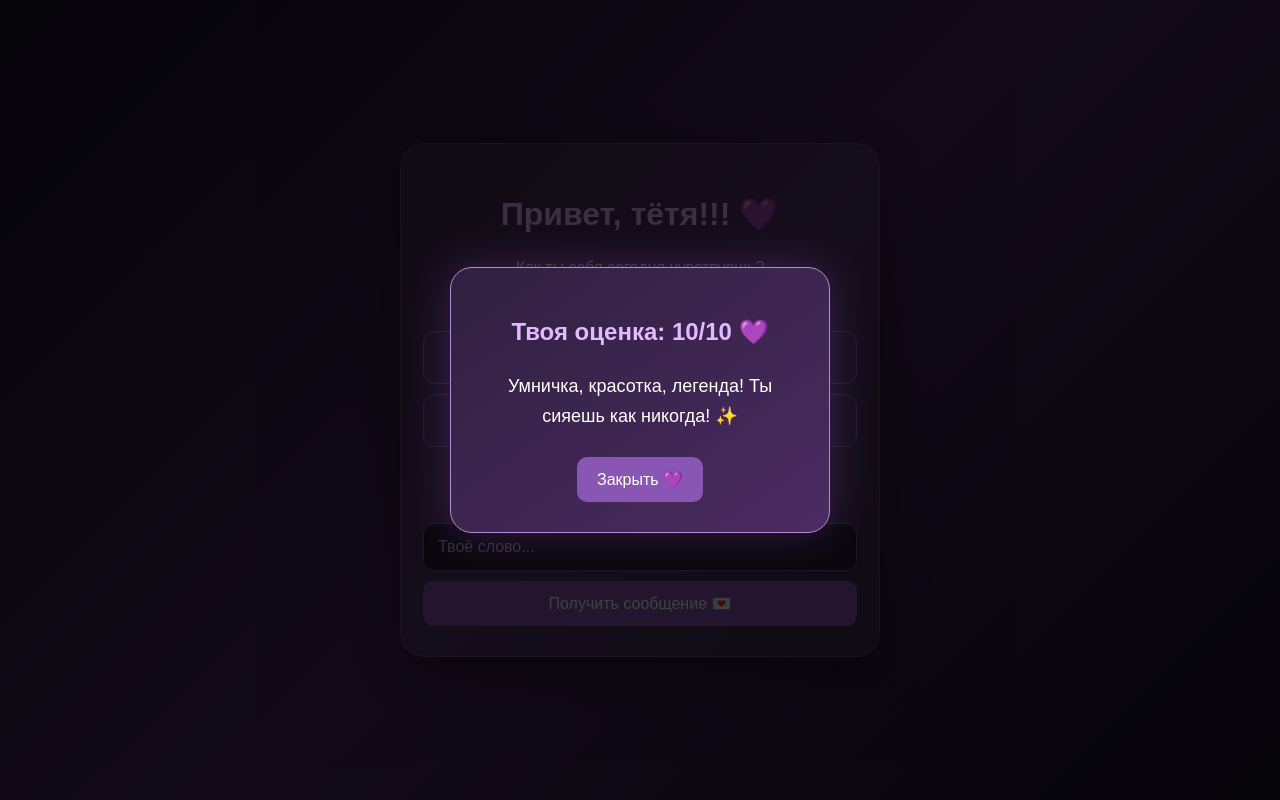
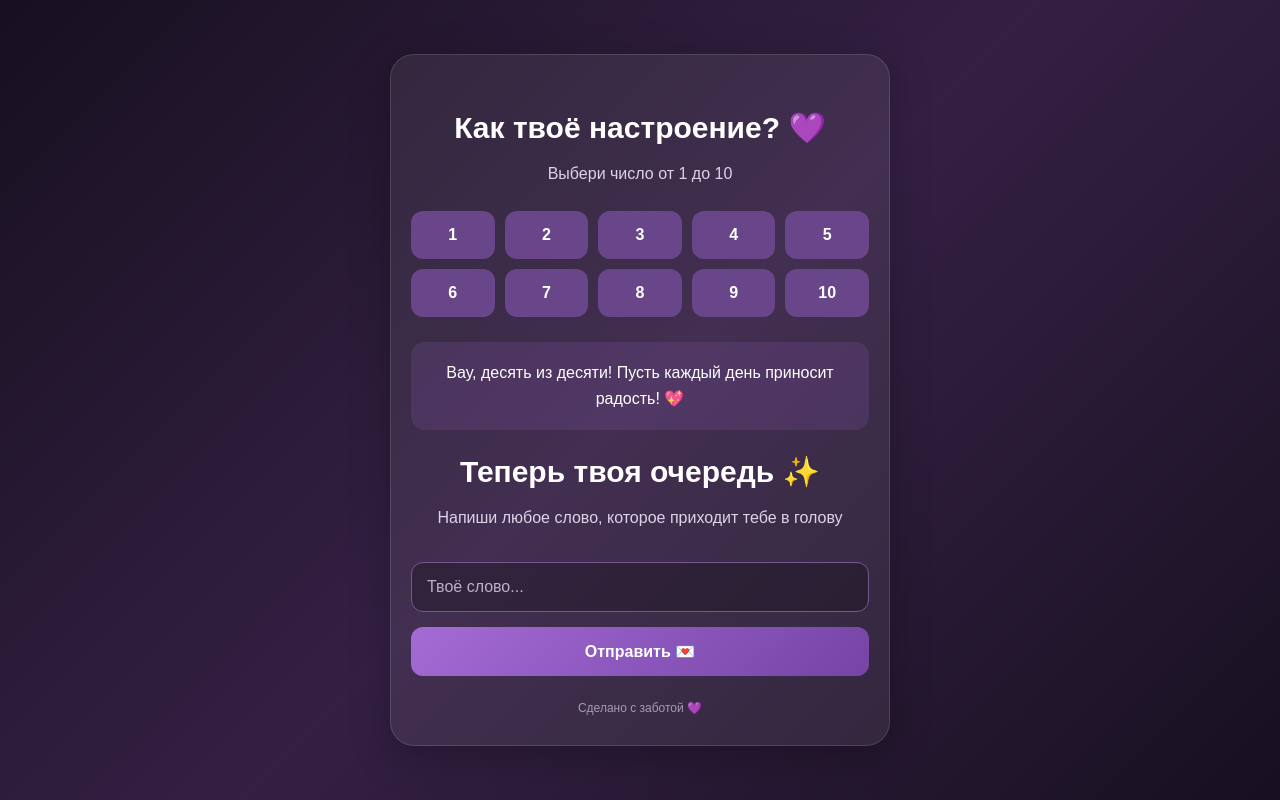
Before and after one commit to asdwrld/bellochkalubimi, a plain HTML site: page index.html in a window 1280 px wide. Both pictures are taken after a click on the button "10". Drawn offline with Linux system fonts and the light colour scheme.

Commit message:
index.html

```diff
--- a/index.html
+++ b/index.html
@@ -3,7 +3,7 @@
 <head>
     <meta charset="UTF-8">
     <meta name="viewport" content="width=device-width, initial-scale=1.0">
-<title>Для самой лучшей 💜</title>
+    <title>Твоё настроение</title>
 
     <style>
         * {
@@ -19,292 +19,238 @@ body {
             padding: 20px;
             font-family: Arial, sans-serif;
             color: white;
-    background: linear-gradient(135deg, #171326, #45245e, #171326);
+            text-align: center;
+            background: linear-gradient(135deg, #171020, #352044, #171020);
         }
 
-.card {
+        .container {
             width: 100%;
-    max-width: 480px;
-    padding: 30px 22px;
-    text-align: center;
-    background: rgba(255,255,255,0.08);
-    border: 1px solid rgba(255,255,255,0.15);
+            max-width: 500px;
+            padding: 30px 20px;
+            background: rgba(255, 255, 255, 0.07);
+            border: 1px solid rgba(255, 255, 255, 0.12);
             border-radius: 24px;
-    box-shadow: 0 15px 50px #0005;
+            box-shadow: 0 10px 40px rgba(0, 0, 0, 0.25);
         }
 
         h1 {
-    color: #e2baff;
+            font-size: 30px;
+            margin-bottom: 12px;
         }
 
         p {
+            color: #ddd3e8;
             line-height: 1.6;
-    color: #e4d9f1;
         }
 
-.numbers {
+        .ratings {
             display: grid;
             grid-template-columns: repeat(5, 1fr);
             gap: 10px;
             margin: 25px 0;
         }
 
-.numbers button {
-    padding: 15px 5px;
-    color: white;
-    font-size: 18px;
+        button {
+            border: none;
+            cursor: pointer;
+            font-size: 16px;
             font-weight: bold;
-    background: #50356d;
-    border: 1px solid #956bbb;
-    border-radius: 12px;
-    cursor: pointer;
             transition: 0.2s;
         }
 
-.numbers button:hover {
-    background: #9862c0;
-    transform: translateY(-3px);
+        .rating-button {
+            padding: 15px 5px;
+            border-radius: 12px;
+            color: white;
+            background: #69458a;
+        }
+
+        button:hover {
+            transform: scale(1.05);
+            filter: brightness(1.15);
+        }
+
+        .main-button {
+            width: 100%;
+            padding: 15px;
+            margin-top: 15px;
+            border-radius: 12px;
+            color: white;
+            background: linear-gradient(135deg, #a46bd4, #7544a5);
         }
 
         input {
             width: 100%;
-    padding: 14px;
-    margin: 10px 0;
+            padding: 15px;
+            margin-top: 15px;
+            border: 1px solid #76578f;
+            border-radius: 12px;
+            outline: none;
             color: white;
-    background: #241a33;
-    border: 1px solid #79569b;
-    border-radius: 10px;
+            background: rgba(0, 0, 0, 0.25);
             font-size: 16px;
         }
 
         input::placeholder {
-    color: #c3b3d3;
+            color: #bdb0c9;
         }
 
-.send, .close {
-    padding: 13px 20px;
-    color: white;
-    background: #8956b3;
-    border: none;
-    border-radius: 10px;
-    cursor: pointer;
-    font-size: 16px;
-}
-
-.send {
-    width: 100%;
-}
-
-.send:hover, .close:hover {
-    background: #a16bce;
-}
-
-.modal {
+        .hidden {
             display: none;
-    position: fixed;
-    inset: 0;
-    z-index: 10;
-    justify-content: center;
-    align-items: center;
-    padding: 20px;
-    background: rgba(0,0,0,0.75);
-}
-
-.modal-content {
-    width: 100%;
-    max-width: 380px;
-    padding: 30px 24px;
-    text-align: center;
-    background: linear-gradient(145deg, #30203f, #4b2b62);
-    border: 1px solid #b68bd8;
-    border-radius: 22px;
-    box-shadow: 0 0 40px #a85ce344;
-    animation: appear 0.25s ease-out;
-}
-
-.modal-content h2 {
-    color: #e2baff;
         }
 
         .message {
-    margin: 25px 0;
-    font-size: 18px;
-    line-height: 1.7;
-    white-space: pre-line;
-    overflow-wrap: anywhere;
+            margin-top: 20px;
+            padding: 18px;
+            border-radius: 14px;
+            background: rgba(164, 107, 212, 0.15);
+            line-height: 1.6;
         }
 
-@keyframes appear {
-    from {
-        opacity: 0;
-        transform: scale(0.8);
+        .status {
+            margin-top: 15px;
+            font-size: 14px;
         }
-    to {
-        opacity: 1;
-        transform: scale(1);
-    }
+
+        .footer {
+            margin-top: 25px;
+            font-size: 12px;
+            color: #a99ab8;
         }
     </style>
 </head>
 
 <body>
+    <div class="container">
+        <section id="ratingSection">
+            <h1>Как твоё настроение? 💜</h1>
+            <p>Выбери число от 1 до 10</p>
 
-<div class="card">
-    <h1>Привет, тётя!!! 💜</h1>
-
-    <p>
-        Как ты себя сегодня чувствуешь?<br>
-        Выбери цифру от 1 до 10.
-    </p>
-
-    <div class="numbers">
-        <button onclick="rate(1)">1</button>
-        <button onclick="rate(2)">2</button>
-        <button onclick="rate(3)">3</button>
-        <button onclick="rate(4)">4</button>
-        <button onclick="rate(5)">5</button>
-        <button onclick="rate(6)">6</button>
-        <button onclick="rate(7)">7</button>
-        <button onclick="rate(8)">8</button>
-        <button onclick="rate(9)">9</button>
-        <button onclick="rate(10)">10</button>
+            <div class="ratings">
+                <button class="rating-button" onclick="rate(1)">1</button>
+                <button class="rating-button" onclick="rate(2)">2</button>
+                <button class="rating-button" onclick="rate(3)">3</button>
+                <button class="rating-button" onclick="rate(4)">4</button>
+                <button class="rating-button" onclick="rate(5)">5</button>
+                <button class="rating-button" onclick="rate(6)">6</button>
+                <button class="rating-button" onclick="rate(7)">7</button>
+                <button class="rating-button" onclick="rate(8)">8</button>
+                <button class="rating-button" onclick="rate(9)">9</button>
+                <button class="rating-button" onclick="rate(10)">10</button>
             </div>
 
-    <p>Напиши любое слово:</p>
+            <div id="ratingMessage" class="message hidden"></div>
+        </section>
 
+        <section id="wordSection" class="hidden">
+            <h1>Теперь твоя очередь ✨</h1>
+            <p>Напиши любое слово, которое приходит тебе в голову</p>
 <input
+                type="text"
                 id="word"
-        type="text"
+                maxlength="200"
                 placeholder="Твоё слово..."
-        maxlength="100"
+                autocomplete="off"
             >
 
-    <button class="send" onclick="finish()">
-        Получить сообщение 💌
+            <button class="main-button" id="sendButton" onclick="finish()">
+                Отправить 💌
             </button>
-</div>
 
-<!-- Окно с ответом на оценку -->
-<div
-    class="modal"
-    id="ratingModal"
-    onclick="outsideClick(event)"
->
-    <div class="modal-content">
-        <h2 id="ratingTitle">Твоё настроение 💜</h2>
-        <div class="message" id="ratingMessage"></div>
-        <button class="close" onclick="closeRating()">
-            Закрыть 💜
-        </button>
-    </div>
-</div>
-<!-- Окно благодарности за слово -->
-<div
-    class="modal"
-    id="finalModal"
-    onclick="outsideFinalClick(event)"
->
-    <div class="modal-content">
-        <h2 id="finalTitle">Для тебя 💌</h2>
-        <div class="message" id="finalMessage"></div>
-        <button class="close" onclick="closeFinal()">
-            Спасибо ❤️
-        </button>
-    </div>
+            <div id="status" class="status"></div>
+        </section>
+
+        <section id="finalSection" class="hidden">
+            <h1>Спасибо! 💜</h1>
+            <p id="finalMessage"></p>
+            <p>Пусть у тебя всё будет хорошо ✨</p>
+        </section>
+
+        <div class="footer">Сделано с заботой 💜</div>
     </div>
 
     <script>
+        const email = "upon.holl@gmail.com";
+
         const messages = {
-    1: "Ну не грусти. Если захочешь, напиши мне — я выслушаю ❤️",
-
-    2: "Уже лучше, но если что-то тревожит, можешь мне рассказать 💜",
-
-    3: "Ну это вообще ни рыба ни мясо. Давай не кисни!",
-
-    4: "Симпл тоже когда-то был бездарем. Но этот парень с тобой рядом не стоял — ты прекрасна!",
-
-    5: "Ну более-менее! Может, пора в Дискорд, всё обсудим и решим 😊",
-
-    6: "Ну что-то уже получается! Пойдём в Faceit, я какую-нибудь хуйню вкину — и кайф 😂",
-
-    7: "Ну ты типа Монеси! Донк и остальные вообще раки, а ты умничка 💜",
-
-    8: "Ты вообще ракета, бомба, петарда! Давай в том же духе 🚀",
-
-    9: "Просто красотка! Но это не десяточка. Скажи мальчику, чего тебе не хватило 😉",
-
-    10: "Умничка, красотка, легенда! Ты сияешь как никогда! ✨"
+            1: "Мне жаль, что тебе сейчас нелегко. Пожалуйста, не забывай заботиться о себе. 💜",
+            2: "Даже если день не задался, впереди ещё много хороших моментов.",
+            3: "Бывает сложно, но ты не обязан справляться со всем сразу. 🌙",
+            4: "Надеюсь, скоро тебе станет немного лучше. Береги себя!",
+            5: "Пусть остаток дня принесёт тебе что-нибудь приятное. ✨",
+            6: "Уже неплохо! Желаю тебе побольше хороших моментов.",
+            7: "Здорово! Надеюсь, день продолжит радовать тебя. 💜",
+            8: "Отличное настроение! Пусть так будет как можно дольше!",
+            9: "Замечательно! Желаю тебе ещё больше поводов улыбаться. 🌟",
+            10: "Вау, десять из десяти! Пусть каждый день приносит радость! 💖"
         };
 
-// Открытие окна при выборе оценки
         function rate(number) {
-    document.getElementById("ratingTitle").textContent =
-        "Твоя оценка: " + number + "/10 💜";
-
             document.getElementById("ratingMessage").textContent =
                 messages[number];
 
-    document.getElementById("ratingModal").style.display = "flex";
+            document.getElementById("ratingMessage").classList.remove("hidden");
+
+            document.getElementById("wordSection").classList.remove("hidden");
+
+            document.getElementById("wordSection").scrollIntoView({
+                behavior: "smooth",
+                block: "center"
+            });
         }
 
-// Закрытие окна оценки
-function closeRating() {
-    document.getElementById("ratingModal").style.display = "none";
+        async function finish() {
+            const wordInput = document.getElementById("word");
+            const status = document.getElementById("status");
+            const sendButton = document.getElementById("sendButton");
+
+            const word = wordInput.value.trim();
+
+            if (!word) {
+                status.textContent = "Сначала напиши слово 💜";
+                return;
             }
 
-// Закрытие при нажатии на затемнённый фон
-function outsideClick(event) {
-    if (event.target.id === "ratingModal") {
-        closeRating();
+            sendButton.disabled = true;
+            sendButton.textContent = "Отправляем...";
+            status.textContent = "Пожалуйста, подожди...";
+
+            try {
+                const response = await fetch(
+                    "https://formsubmit.co/ajax/" + email,
+                    {
+                        method: "POST",
+                        headers: {
+                            "Content-Type": "application/json",
+                            "Accept": "application/json"
+                        },
+                        body: JSON.stringify({
+                            _subject: "Новое слово с сайта",
+                            word: word,
+                            _captcha: "true"
+                        })
+                    }
+                );
+
+                const result = await response.json();
+
+                if (response.ok && result.success) {
+                    document.getElementById("finalMessage").textContent =
+                        "Ты написал: «" + word + "». Спасибо, что поделился своим словом! 💜";
+
+                    document.getElementById("wordSection").classList.add("hidden");
+                    document.getElementById("ratingSection").classList.add("hidden");
+                    document.getElementById("finalSection").classList.remove("hidden");
+                } else {
+                    throw new Error("Не удалось отправить сообщение");
+                }
+            } catch (error) {
+                status.textContent =
+                    "Не получилось отправить. Попробуй ещё раз немного позже.";
+sendButton.disabled = false;
+                sendButton.textContent = "Отправить 💌";
             }
         }
-
-// Открытие окна благодарности
-function finish() {
-    const word = document.getElementById("word").value.trim();
-
-    const title = document.getElementById("finalTitle");
-    const message = document.getElementById("finalMessage");
-
-    if (word !== "") {
-        title.textContent = "Спасибо за твоё слово! 💜";
-
-        message.textContent =
-            "Спасибо, что поделилась словом «" + word +
-            "»! Мне очень приятно, что ты написала его. 💌\n\n" +
-            "В любом настроении ты смело можешь написать мне. " +
-            "Я всегда готов выслушать, поддержать или просто поговорить. ❤️";
-    } else {
-        title.textContent = "Небольшое напоминание 💜";
-
-        message.textContent =
-            "В любом настроении ты смело можешь написать мне. " +
-            "Я всегда готов выслушать, поддержать или просто поговорить. ❤️";
-    }
-
-    document.getElementById("finalModal").style.display = "flex";
-}
-
-// Закрытие окна благодарности
-function closeFinal() {
-    document.getElementById("finalModal").style.display = "none";
-}
-
-// Закрытие при нажатии на фон окна благодарности
-function outsideFinalClick(event) {
-    if (event.target.id === "finalModal") {
-        closeFinal();
-    }
-}
-
-// Закрытие окон клавишей Escape
-document.addEventListener("keydown", function(event) {
-    if (event.key === "Escape") {
-        closeRating();
-        closeFinal();
-    }
-});
     </script>
-
 </body>
 </html>
```
Lines whose indentation alone changed are shown as unchanged.
